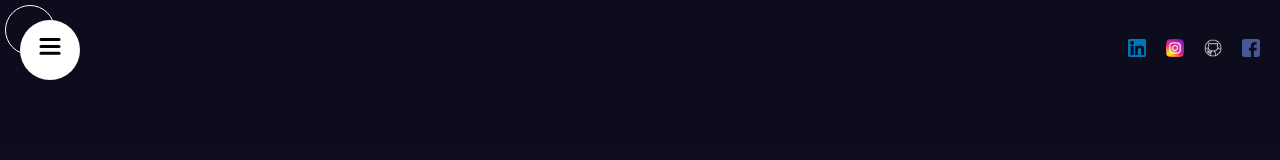
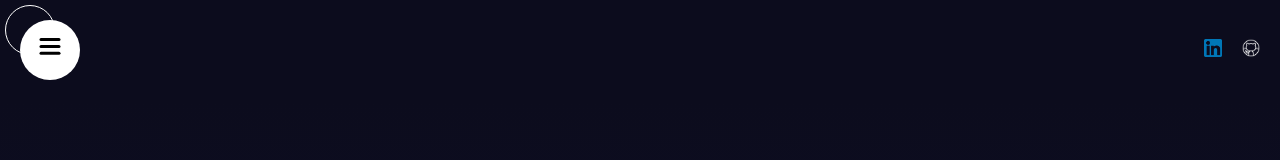
Before and after one commit to TurkevychCode/portfolio, a React (Vite) app: page / in a window 1280 px wide. Shown: the top 160 px of the page. Built offline with nearby package versions, Linux system fonts and the light colour scheme.

Commit message:
delete inst icon

```diff
--- a/index.html
+++ b/index.html
@@ -4,7 +4,7 @@
     <meta charset="UTF-8" />
     <link rel="icon" type="image/svg+xml" href="/vite.svg" />
     <meta name="viewport" content="width=device-width, initial-scale=1.0" />
-    <title>My CV</title>
+    <title>Frontend-Dev</title>
   </head>
   <body>
     <div id="root"></div>
--- a/src/components/navbar/Navbar.jsx
+++ b/src/components/navbar/Navbar.jsx
@@ -22,20 +22,8 @@ function Navbar() {
           >
             <img src="./linkedin.png" alt="linkedIn" />
           </a>
-          <a
-            href="https://www.instagram.com/vitaliik.st/profilecard/?igsh=a25tZnhxbGIwNWt3"
-            target="_blank"
-          >
-            <img src="./instagram.png" alt="Ins" />
-          </a>
           <a href="https://github.com/TurkevychCode" target="_blank">
             <img src="./github.png" alt="Github" />
-          </a>
-          <a
-            href="https://www.facebook.com/vitalik.turkevych.3/"
-            target="_blank"
-          >
-            <img src="./facebook.png" alt="facebook" />
           </a>
         </div>
       </div>
```
Also changed, not shown: public/facebook.png (deleted), public/instagram.png (deleted).
